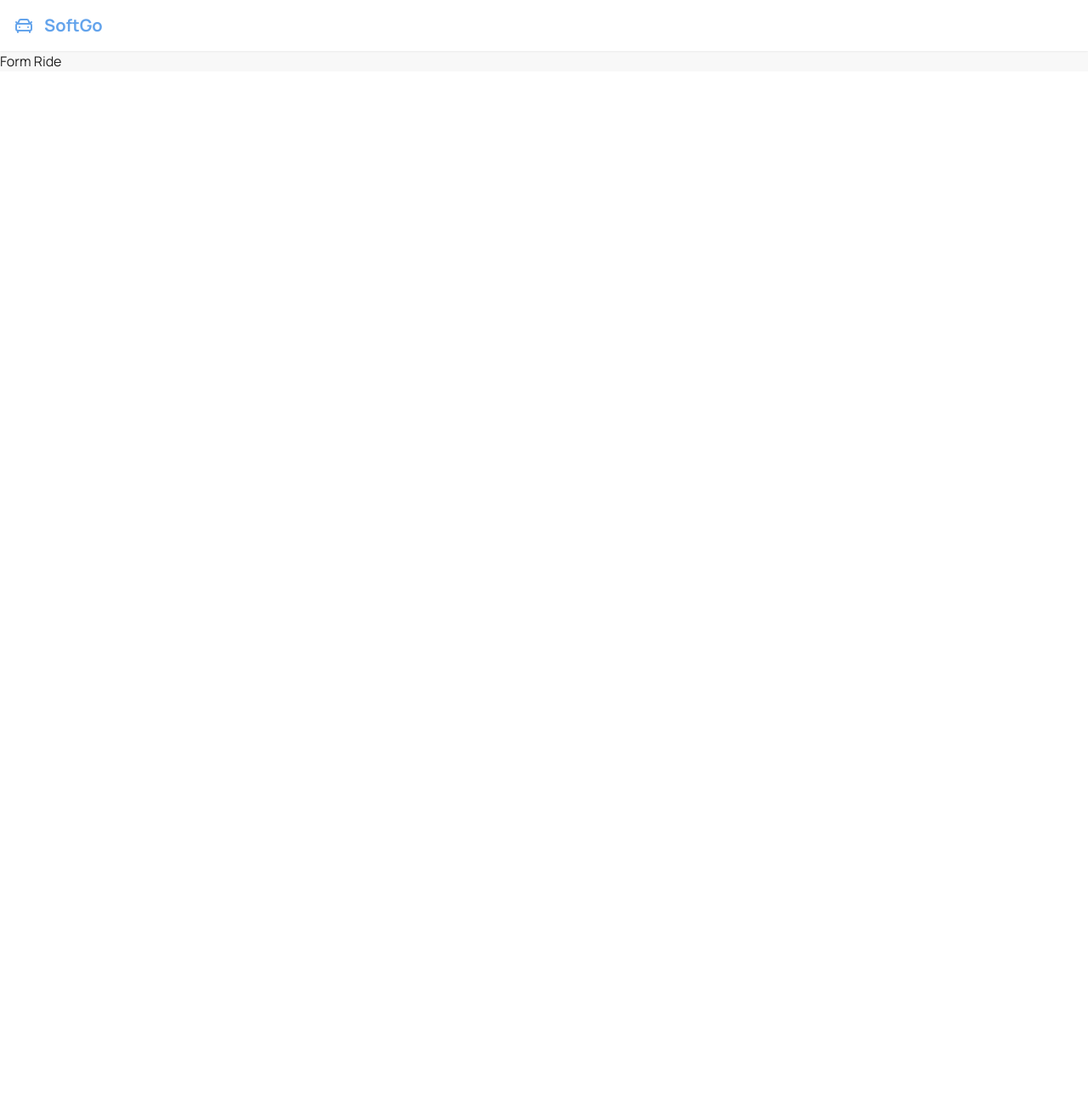
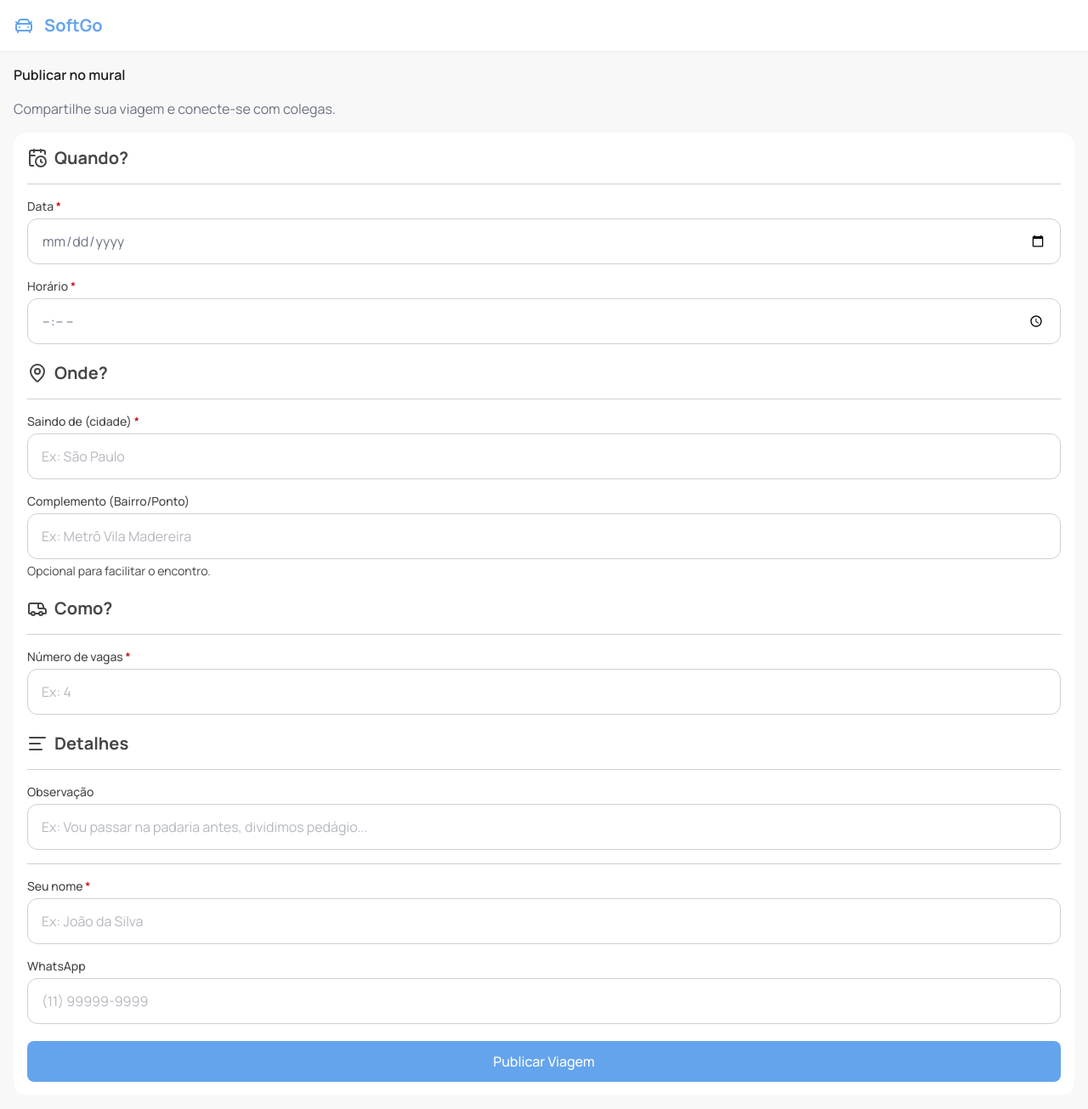
Before and after one commit to gitdebss/soft-go-v2, a React (Vite) app: page /form-ride in a window 1280 px wide. Shown: the whole page at 85% size. Before the commit the page ends 800 px from the top, so only its background shows below. Built offline with nearby package versions, Linux system fonts and the light colour scheme.

Commit message:
feat(form): inputs padrões adicionados, formulário quase completo

```diff
--- a/src/App.tsx
+++ b/src/App.tsx
@@ -5,8 +5,8 @@ function App() {
   return (
     <>
       <BrowserRouter>
-      <AppRoutes />
-    </BrowserRouter>
+        <AppRoutes />
+      </BrowserRouter>
     </>
   );
 }
--- a/src/components/Card.tsx
+++ b/src/components/Card.tsx
@@ -53,6 +53,7 @@ export const Card = (ride: IRide) => {
         </div>
 
         <div className="flex gap-3">
+          {ride.phone && (
           <Button
             label="WhatsApp"
             type="button"
@@ -63,6 +64,7 @@ export const Card = (ride: IRide) => {
           >
             <MessageCircleMore className="text-success"/>
           </Button>
+          )}
 
           <Button
             label="Vou junto"
--- a/src/components/Input.tsx
+++ b/src/components/Input.tsx
@@ -4,6 +4,7 @@ interface IInputProps {
   name: string;
   placeholder: string;
   required: boolean;
+  helpText?: string;
 }
 
 export const Input = (props: IInputProps) => {
@@ -19,6 +20,7 @@ export const Input = (props: IInputProps) => {
         required={props.required}
         className="pr-4 pl-4 pt-3.5 pb-3.5 border border-border-default text-text-tertiary bg-surface-primary rounded-xl w-full"
       />
+      {props.helpText && <p className="mt-1 text-sm text-text-secondary">{props.helpText}</p>}
     </div>
     </>
   );
--- /dev/null
+++ b/src/components/Line.tsx
@@ -0,0 +1,5 @@
+export const Line = () => {
+    return (
+        <div className="w-full h-px bg-border-default block"></div>
+    );
+}
--- a/src/models/IRide.tsx
+++ b/src/models/IRide.tsx
@@ -5,7 +5,7 @@ export interface IRide {
     city: string;
     region: string;
     name: string;
-    phone: string;
+    phone?: string;
     totalSpots: number;
     occupiedSpots: number;
     transportType: string;
--- a/src/pages/FormRide.tsx
+++ b/src/pages/FormRide.tsx
@@ -1,12 +1,121 @@
+import {
+  CalendarClock,
+  Clock,
+  MapPin,
+  TextAlignStart,
+  Van,
+} from "lucide-react";
 import { Header } from "../components/Header";
+import { Input } from "../components/Input";
+import { Button } from "../components/Button";
+import { Line } from "../components/Line";
 
 function FormRide() {
   return (
     <>
-      <Header></Header>
-
-      <h1>Form Ride</h1>
-      <form></form>
+      <Header />
+      <main className="p-4 gap-4 grid">
+        <h2 className="text-text-primary text-md font-semibold">
+          Publicar no mural
+        </h2>
+        <p className="text-text-tertiary">
+          Compartilhe sua viagem e conecte-se com colegas.
+        </p>
+        <form className="p-4 gap-5 grid bg-surface-primary rounded-2xl">
+          <section className="gap-4 grid">
+            <div className="flex items-center text-text-secondary text-xl font-bold gap-2">
+              <CalendarClock />
+              <h3>Quando?</h3>
+            </div>
+            <Line />
+            <Input
+              label="Data"
+              name="date"
+              type="date"
+              placeholder="Selecione a data"
+              required={true}
+            />
+            <Input
+              label="Horário"
+              name="time"
+              type="time"
+              placeholder="Selecione a hora"
+              required={true}
+            />
+          </section>
+          <section className="gap-4 grid">
+            <div className="flex items-center text-text-secondary text-xl font-bold gap-2">
+              <MapPin />
+              <h3>Onde?</h3>
+            </div>
+            <Line />
+            <Input
+              label="Saindo de (cidade)"
+              name="origin"
+              type="text"
+              placeholder="Ex: São Paulo"
+              required={true}
+            />
+            <Input
+              label="Complemento (Bairro/Ponto)"
+              name="region"
+              type="text"
+              placeholder="Ex: Metrô Vila Madereira"
+              required={false}
+              helpText="Opcional para facilitar o encontro."
+            />
+          </section>
+          <section className="gap-4 grid">
+            <div className="flex items-center text-text-secondary text-xl font-bold gap-2">
+              <Van />
+              <h3>Como?</h3>
+            </div>
+            <Line />
+            <Input
+              label="Número de vagas"
+              name="seats"
+              type="number"
+              placeholder="Ex: 4"
+              required={true}
+            />
+          </section>
+          <section className="gap-4 grid">
+            <div className="flex items-center text-text-secondary text-xl font-bold gap-2">
+              <TextAlignStart />
+              <h3>Detalhes</h3>
+            </div>
+            <Line />
+            <Input
+              label="Observação"
+              name="observation"
+              type="text"
+              placeholder="Ex: Vou passar na padaria antes, dividimos pedágio..."
+              required={false}
+            />
+            <Line />
+            <Input
+              label="Seu nome"
+              name="name"
+              type="text"
+              placeholder="Ex: João da Silva"
+              required={true}
+            />
+            <Input
+              label="WhatsApp"
+              name="phone"
+              type="text"
+              placeholder="(11) 99999-9999"
+              required={false}
+            />
+          </section>
+          <Button
+            label="Publicar Viagem"
+            type="submit"
+            style="primary"
+            onClick={() => {}}
+          />
+        </form>
+      </main>
     </>
   );
 }
--- a/src/pages/Home.tsx
+++ b/src/pages/Home.tsx
@@ -14,7 +14,7 @@ function Home() {
   const navigate = useNavigate();
   return (
     <>
-      <Header></Header>
+      <Header />
       <main className="p-4 gap-4 grid">
         <Button
           label="Vou pra Soft"
@@ -31,7 +31,7 @@ function Home() {
           type='date'
           placeholder="Filtrar por data"
           required={false}
-        ></Input>
+        />
 
         <ul className="flex gap-3">
         {FilterOptions.map((chip) => (
@@ -53,7 +53,7 @@ function Home() {
 
         <ul className="grid gap-3">
         {MockRides.map((ride) => (
-          <Card {...ride} key={ride.id}></Card>
+          <Card {...ride} key={ride.id}/>
         ))}
         </ul>
       </main>
```
